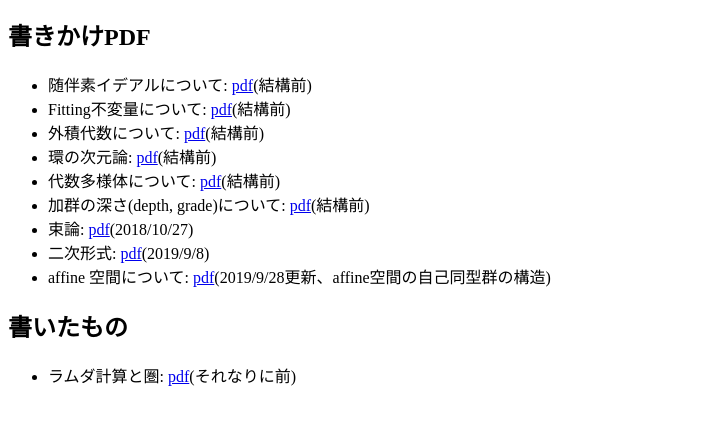
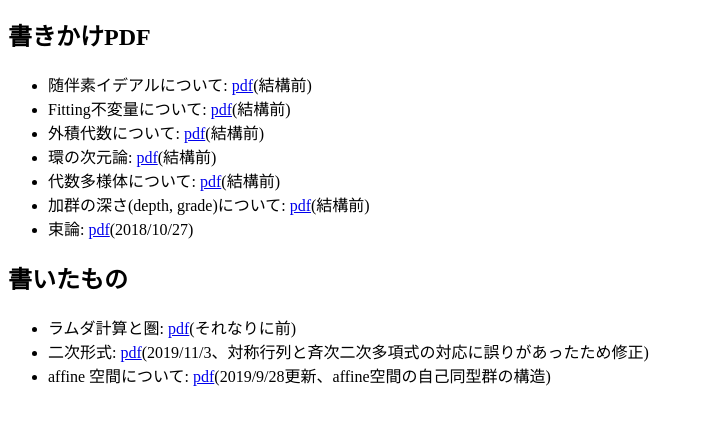
Before and after one commit to mskm9926/mskm9926.github.io, a plain HTML site: page index.html in a window 1280 px wide. Shown: the part 116-540 px from the top of the page, without its empty margins (0-703 px from the left). Drawn offline with Linux system fonts and the light colour scheme.

Commit message:
二次形式について、対称行列と斉次二次多項式の対応に誤りがあったため修正。 また二次形式とaffine空間についての文書を「書いたもの」リストに移動。

```diff
--- a/index.html
+++ b/index.html
@@ -22,13 +22,13 @@
      <li>代数多様体について: <a href="contents/algebraicVariety.pdf">pdf</a>(結構前)</li>
      <li>加群の深さ(depth, grade)について: <a href="contents/depthOfModules.pdf">pdf</a>(結構前)</li>
      <li>束論: <a href="contents/lattice.pdf">pdf</a>(2018/10/27)</li>
-     <li>二次形式: <a href="contents/QuadraticForm.pdf">pdf</a>(2019/9/8)</li>
-     <li>affine 空間について: <a href="contents/AffineSpace.pdf">pdf</a>(2019/9/28更新、affine空間の自己同型群の構造)</li>
    </ul>
 
    <h2>書いたもの</h2>
    <ul>
      <li>ラムダ計算と圏: <a href="contents/lambekCorrespondence.pdf">pdf</a>(それなりに前)</li>
+     <li>二次形式: <a href="contents/QuadraticForm.pdf">pdf</a>(2019/11/3、対称行列と斉次二次多項式の対応に誤りがあったため修正)</li>
+     <li>affine 空間について: <a href="contents/AffineSpace.pdf">pdf</a>(2019/9/28更新、affine空間の自己同型群の構造)</li>
    </ul>
 
   </body>
```
Also changed, not shown: 1 other file.
